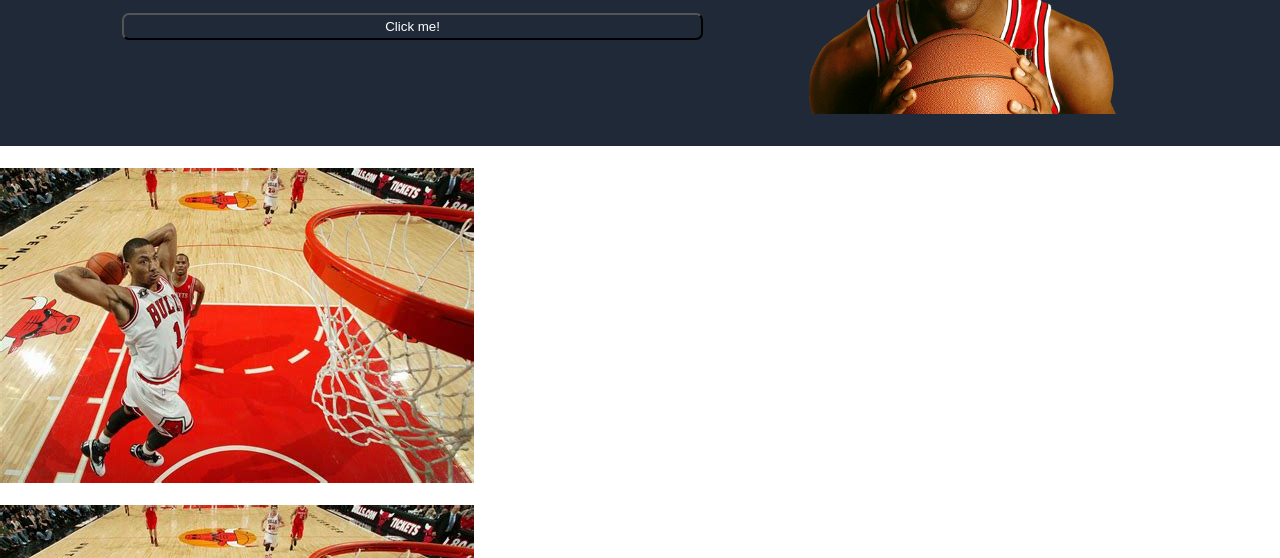
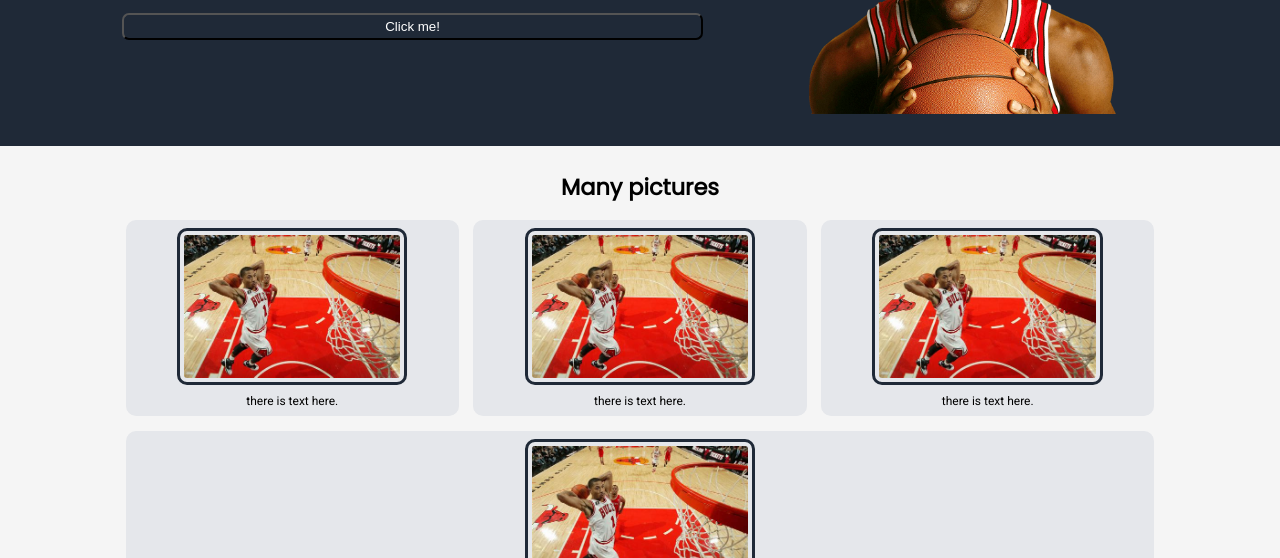
Before and after one commit to TheOfficialDarac/Landing-Page, a plain HTML site: page index.html in a window 1280 px wide. Shown: the part 242-800 px from the top of the page. Drawn offline with Linux system fonts and the light colour scheme.

Commit message:
Adding first-section styles

```diff
--- a/style.css
+++ b/style.css
@@ -1,28 +1,31 @@
-@import url('https://fonts.googleapis.com/css2?family=Poppins:wght@300&display=swap');
+@import url('https://fonts.googleapis.com/css2?family=Poppins&display=swap');
 @import url('https://fonts.googleapis.com/css2?family=Roboto:wght@400&display=swap');
+
 * {
     margin: 0;
     padding: 0;
     box-sizing: border-box;
-    color:white;
+    color: white;
 }
 
 header {
     background: rgb(31, 41, 55);
     width: 100vw;
 }
-html{
+
+html {
     width: 100vw;
 }
 
-button{
+button {
     padding: 4px 16px;
-    background:none;
-    border-radius:7px;
+    background: none;
+    border-radius: 7px;
 }
+
 button:hover {
-    color:#1f2937;
-    background:white;
+    color: #1f2937;
+    background: white;
     cursor: pointer;
 }
 
@@ -40,7 +43,7 @@ button:hover {
     font-family: 'Poppins', sans-serif;
     padding: 0 32px 0 16px;
     align-items: center;
-    border-bottom:2px solid whitesmoke;
+    border-bottom: 2px solid whitesmoke;
 }
 
 .brand-title {
@@ -94,7 +97,8 @@ button:hover {
         display: flex;
         align-self: center;
     }
-    .brand-title{
+
+    .brand-title {
         margin: .3rem 0;
         text-align: center;
     }
@@ -103,9 +107,11 @@ button:hover {
         width: 100%;
         display: none;
     }
-    .navbar-links.active{
+
+    .navbar-links.active {
         display: block;
     }
+
     .navbar {
         flex-direction: column;
         width: 100%;
@@ -114,48 +120,54 @@ button:hover {
     .navbar ul {
         display: flex;
         flex-direction: column;
-        gap:.3rem;
+        gap: .3rem;
         border-top: 2px solid whitesmoke;
     }
+
     .navbar li {
         width: 100%;
         text-align: center;
     }
+
     .navbar li:hover {
         background: rgba(41, 55, 73, 1);
         font-size: inherit;
     }
 }
 
-.content{
+.content {
     max-width: 1100px;
     display: flex;
-    margin:24px auto auto auto;
+    margin: 24px auto auto auto;
     gap: 1rem;
     justify-content: space-evenly;
     flex-wrap: wrap;
     font-family: 'Roboto', Oxygen, Ubuntu, Cantarell, 'Open Sans', 'Helvetica Neue', sans-serif;
-    color:white;
-    padding:16px;
+    color: white;
+    padding: 16px;
     /* border:2px solid white; */
 }
+
 .box {
     flex: 1 1 500px;
     padding: inherit;
 }
+
 .content .left {
     /* border:2px solid red; */
     display: flex;
     flex-direction: column;
     justify-content: center;
     text-align: center;
-    gap:1rem;
+    gap: 1rem;
     flex: 1;
 }
+
 .content .left h2 {
-    font-size:32px;
-    font-weight:900;
+    font-size: 32px;
+    font-weight: 900;
 }
+
 .content .right {
     /* border:3px solid green; */
     flex: .7;
@@ -163,6 +175,68 @@ button:hover {
     justify-content: center;
     align-items: center;
 }
+
 .content .right img {
-    width: clamp(240px,360px, 80vw);
+    width: clamp(240px, 360px, 80vw);
 }
+
+.main-body {
+    display: flex;
+    justify-content: center;
+    flex-direction: column;
+    font-family: 'Roboto', Oxygen, Ubuntu, Cantarell, 'Open Sans', 'Helvetica Neue', sans-serif;
+    margin: auto;
+    background: whitesmoke;
+    /* background: coral; */
+}
+
+.first-section {
+    max-width: 1100px;
+    display: flex;
+    flex-direction: column;
+    margin: auto;
+}
+
+.first-section-title {
+    padding-top: 24px;
+    font-family: 'Poppins', sans-serif;
+    font-size: 1.4rem;
+    font-weight: 900;
+    color: black;
+    text-align: center;
+}
+
+.cards {
+    display: flex;
+    /* background: rgb(79, 78, 78); */
+    gap: .9rem;
+    padding: 16px;
+    flex-wrap: wrap;
+}
+
+.card img {
+    border: 3px solid #1f2937;
+    padding: 4px;
+    border-radius: 10px;
+    width: clamp(80px, 240px, 18vw);
+}
+
+.card {
+    display: flex;
+    flex: 1 1 250px;
+    flex-direction: column;
+    gap: .3rem;
+    align-items: center;
+    border-radius: 10px;
+    padding: .5rem;
+    background: #e5e7eb;
+}
+.card:hover {
+    box-shadow: 10px 10px 5px rgb(94, 92, 92);
+}
+
+.card p {
+    color: black;
+    text-align: center;
+    font-size: .75rem;
+}
```
